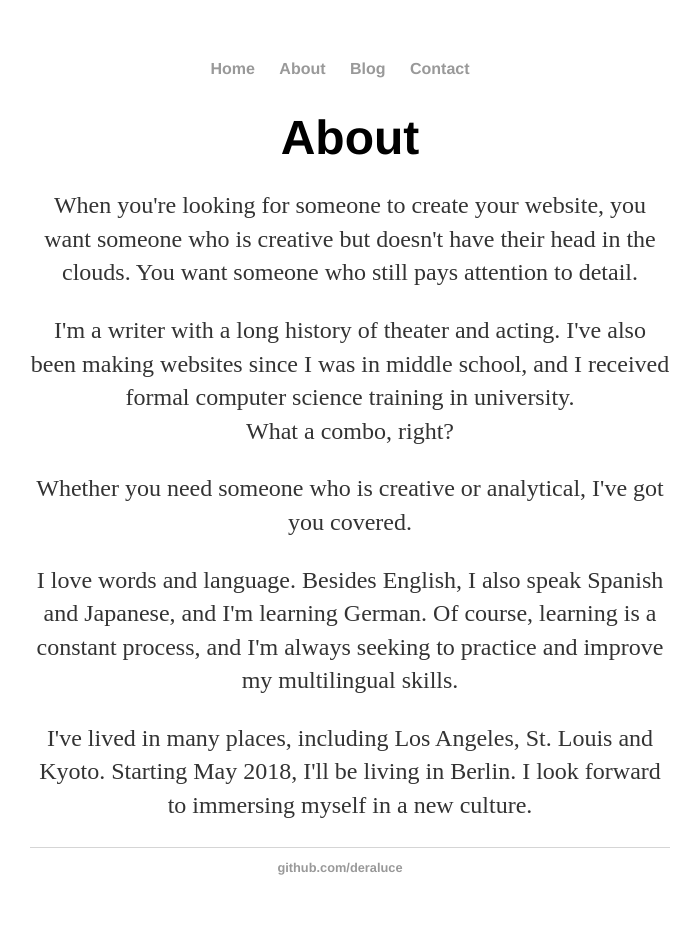
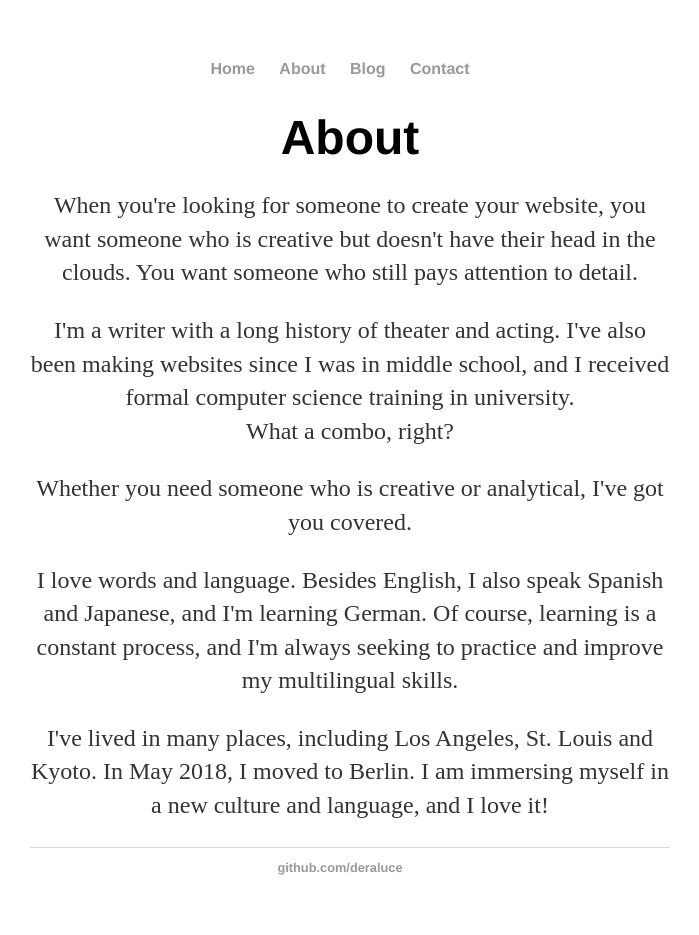
Before and after one commit to DeraLuce/DeraLuce.github.io, a Jekyll site: the page built from about/index.html, in a window 1280 px wide. Shown: the whole page, without its empty margins (290-989 px from the left). Built offline with Jekyll 4.4.1, drawn with Linux system fonts in a browser that asks for light colours.

Commit message:
Update index.html
Update bio

```diff
--- a/about/index.html
+++ b/about/index.html
@@ -9,5 +9,5 @@ title: About
 <p>Whether you need someone who is creative or analytical, I've got you covered.</p>
 <p>I love words and language. Besides English, I also speak Spanish and Japanese, and I'm learning German. Of course,
 learning is a constant process, and I'm always seeking to practice and improve my multilingual skills.</p>
-<p>I've lived in many places, including Los Angeles, St. Louis and Kyoto. Starting May 2018, I'll be living in Berlin. I look forward to immersing myself
-in a new culture. </p>
+<p>I've lived in many places, including Los Angeles, St. Louis and Kyoto. In May 2018, I moved to Berlin. I am immersing myself
+in a new culture and language, and I love it! </p>
```
